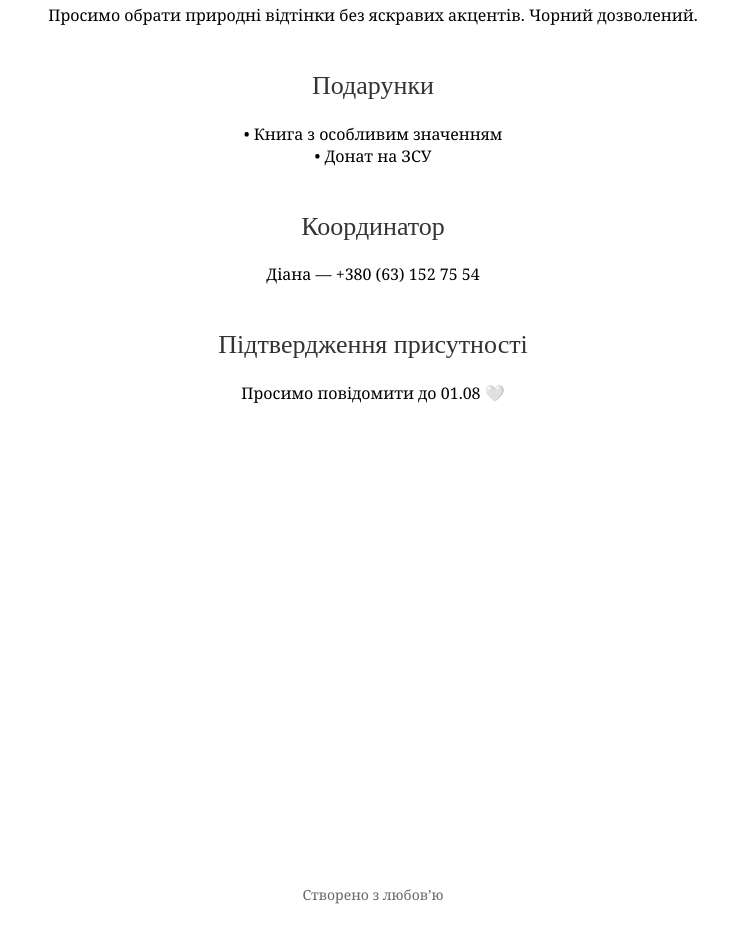
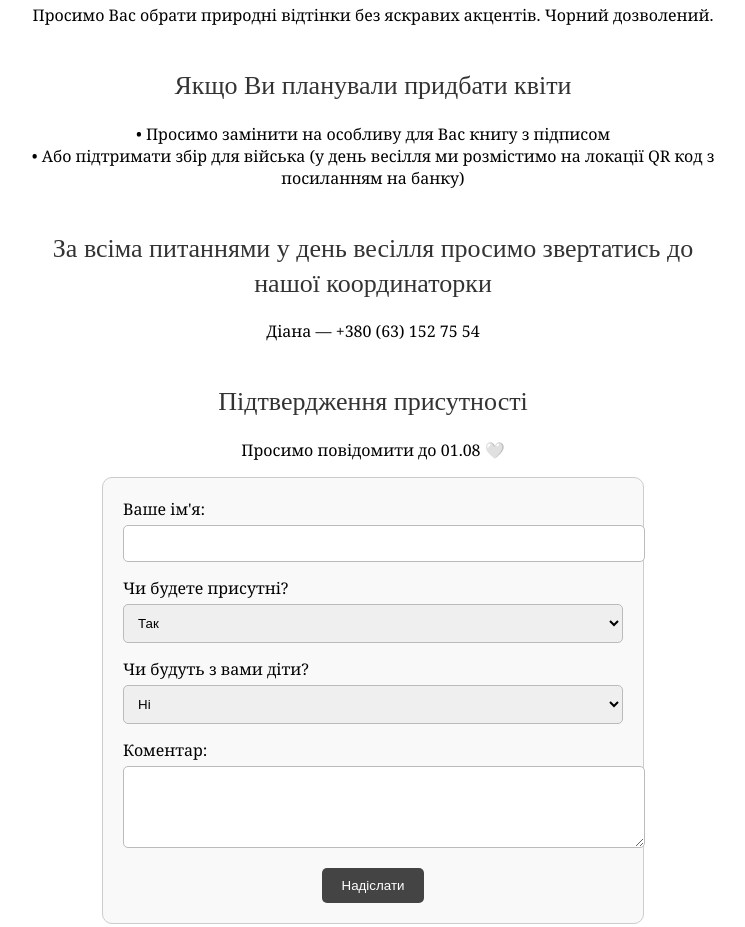
Before and after one commit to MariiaSlipanchuk/wedding-invite, a plain HTML site: page index.html in a window 1280 px wide. Shown: the part 1058-1985 px from the top of the page, without its empty margins (267-1012 px from the left). Before the commit the page ends 1962 px from the top, so only its background shows below. Drawn offline with nearby package versions, Linux system fonts and the light colour scheme; a web font is replaced by a local one.

Commit message:
відлік часу, форма відповіді

```diff
--- a/index.html
+++ b/index.html
@@ -63,7 +63,7 @@
 <body>
   <header>
     <img src="main-photo.jpeg" alt="Наше фото">
-    <div class="names">Oleksii & Mariia</div>
+    <div class="names">Oleksii · Mariia</div>
     <div class="date">20.09.2025</div>
     <div id="countdown" class="countdown">Завантаження відліку...</div>
   </header>
@@ -74,18 +74,40 @@
     <p>13:30 — welcome drink<br>14:30 — початок церемонії</p>
 
     <h2>Дрес-код</h2>
-    <p>Просимо обрати природні відтінки без яскравих акцентів. Чорний дозволений.</p>
+    <p>Просимо Вас обрати природні відтінки без яскравих акцентів. Чорний дозволений.</p>
 
-    <h2>Подарунки</h2>
-    <p>• Книга з особливим значенням<br>• Донат на ЗСУ</p>
+    <h2>Якщо Ви планували придбати квіти</h2>
+    <p>• Просимо замінити на особливу для Вас книгу з підписом<br>• Або підтримати збір для війська (у день весілля ми розмістимо на локації QR код з посиланням на банку)</p>
 
-    <h2>Координатор</h2>
+    <h2>За всіма питаннями у день весілля просимо звертатись до нашої координаторки</h2>
     <p>Діана — +380 (63) 152 75 54</p>
 
     <div class="rsvp">
       <h2>Підтвердження присутності</h2>
       <p>Просимо повідомити до 01.08 🤍</p>
-      <iframe src="https://formspree.io/f/mqaqpobb" width="100%" height="400" frameborder="0"></iframe>
+
+      <form action="https://formspree.io/f/mqaqpobb" method="POST" style="max-width: 500px; margin: 0 auto; padding: 20px; border: 1px solid #ccc; border-radius: 10px; background-color: #f9f9f9;">
+        <label for="name" style="display: block; text-align: left; margin-bottom: 5px;">Ваше ім'я:</label>
+        <input type="text" id="name" name="name" required style="width: 100%; padding: 10px; margin-bottom: 15px; border-radius: 5px; border: 1px solid #bbb;">
+
+        <label for="attending" style="display: block; text-align: left; margin-bottom: 5px;">Чи будете присутні?</label>
+        <select id="attending" name="attending" style="width: 100%; padding: 10px; margin-bottom: 15px; border-radius: 5px; border: 1px solid #bbb;">
+          <option value="yes">Так</option>
+          <option value="no">Ні</option>
+        </select>
+
+        <label for="children" style="display: block; text-align: left; margin-bottom: 5px;">Чи будуть з вами діти?</label>
+        <select id="children" name="children" style="width: 100%; padding: 10px; margin-bottom: 15px; border-radius: 5px; border: 1px solid #bbb;">
+          <option value="none">Ні</option>
+          <option value="1">Так, 1 дитина</option>
+          <option value="2">Так, 2 дитини</option>
+        </select>
+
+        <label for="message" style="display: block; text-align: left; margin-bottom: 5px;">Коментар:</label>
+        <textarea id="message" name="message" rows="4" style="width: 100%; padding: 10px; border-radius: 5px; border: 1px solid #bbb; margin-bottom: 15px;"></textarea>
+
+        <button type="submit" style="padding: 10px 20px; border: none; border-radius: 5px; background-color: #444; color: white; cursor: pointer;">Надіслати</button>
+      </form>
     </div>
   </section>
 
```
